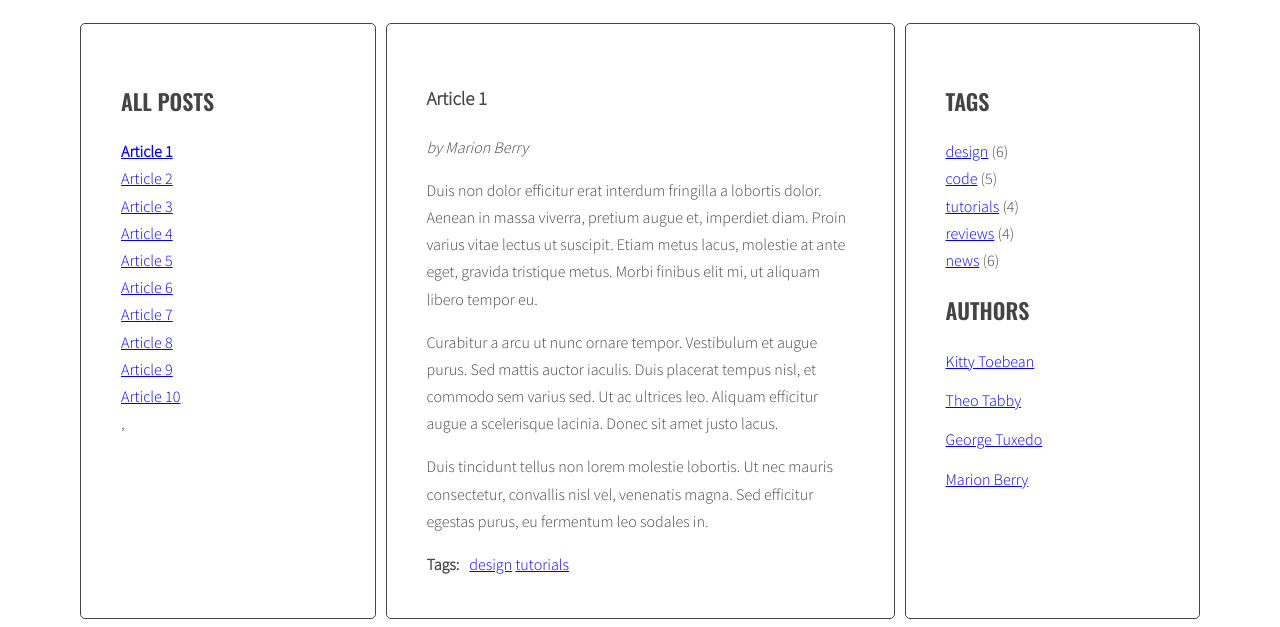
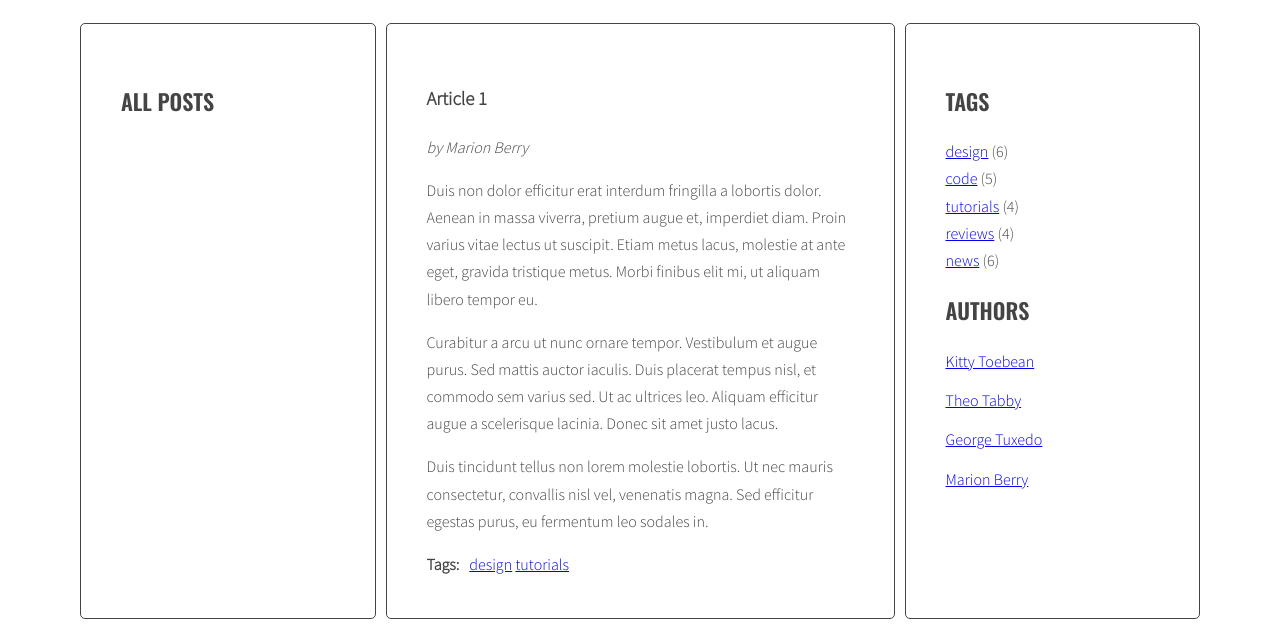
Before and after one commit to misiuda-d/javascript-blog, a website: page index.html in a window 1280 px wide. Shown: the part 220-847 px from the top of the page. Drawn offline with nearby package versions, Linux system fonts and the light colour scheme.

Commit message:
delete line for article 10

```diff
--- a/index.html
+++ b/index.html
@@ -13,16 +13,7 @@
             <aside class="sidebar">
               <h2 class="section-title">All posts</h2>
               <ul class="list titles">
-                <li><a href="#article-1" class="active"><span>Article 1</span></a></li>
-                <li><a href="#article-2"><span>Article 2</span></a></li>
-                <li><a href="#article-3"><span>Article 3</span></a></li>
-                <li><a href="#article-4"><span>Article 4</span></a></li>
-                <li><a href="#article-5"><span>Article 5</span></a></li>
-                <li><a href="#article-6"><span>Article 6</span></a></li>
-                <li><a href="#article-7"><span>Article 7</span></a></li>
-                <li><a href="#article-8"><span>Article 8</span></a></li>
-                <li><a href="#article-9"><span>Article 9</span></a></li>
-                <li><a href="#article-10"><span>Article 10</span></a></li>,
+
               </ul>
             </aside>
             <section class="posts">
```
